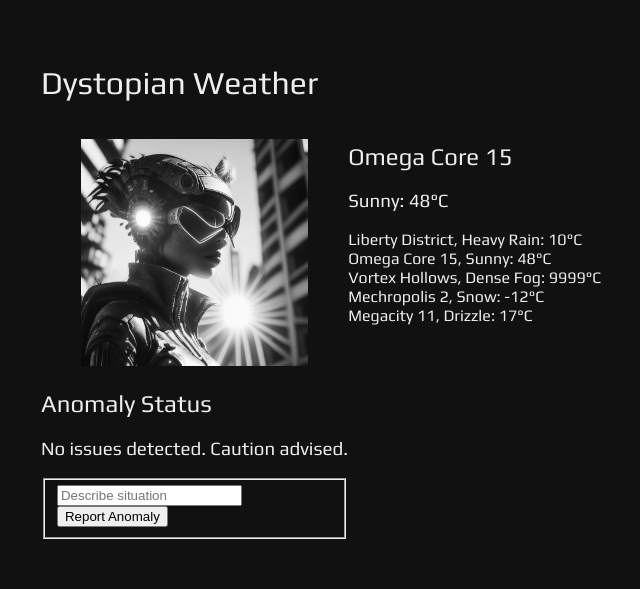
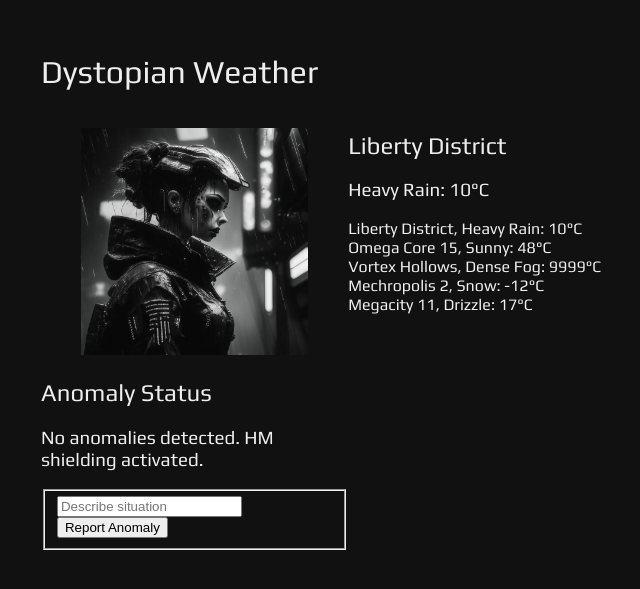
Before and after one commit to awesome-design-tokens/dtg-examples, a React (Vite) app in the folder headless-ui-react/: page / in a window 1280 px wide. Shown: the part 109-698 px from the top of the page, without its empty margins (215-855 px from the left). Built offline with nearby package versions, Linux system fonts and the light colour scheme.

Commit message:
headless ui data integrated

```diff
--- a/headless-ui-react/src/app/App.tsx
+++ b/headless-ui-react/src/app/App.tsx
@@ -1,15 +1,29 @@
+import { useEffect, useState } from 'react';
+
 import { Header } from '../components/header/Header';
 import { Info } from '../components/info/Info';
 import { Picture } from '../components/picture/Picture';
 import { Report } from '../components/report/Report';
 import { Selector } from '../components/selector/Selector';
 
+import data from '../data/data';
+import { Weather } from '../types';
+
 import styles from './app.module.css';
 
-import data from '../data/data';
+const App = () => {
+  const [items, setItems] = useState<Weather[]>([]);
+  const [uid, setUid] = useState(data[0].uid);
+  const [loading, setLoading] = useState(true);
 
-const App = () => {
-  const current = data[1];
+  useEffect(() => {
+    setItems(data);
+    setLoading(false);
+  }, []);
+
+  const current = items.find((item) => uid === item.uid)!;
+
+  if (loading) return <div>Loading...</div>;
 
   return (
     <div className={styles.root}>
@@ -23,6 +37,7 @@ const App = () => {
             name="cities"
             items={data}
             onSelect={(value) => {
+              setUid(value);
               console.log('Selection', value);
             }}
           />
@@ -30,7 +45,7 @@ const App = () => {
         <aside className={styles.data}>
           <Picture code={current.code} />
           <Report
-            status="No issues detected. Caution advised."
+            status={current.status}
             onReport={(data) => {
               console.log('Report', data);
             }}
--- /dev/null
+++ b/headless-ui-react/src/types.ts
@@ -0,0 +1,9 @@
+import { WeatherCodes } from './data/globals';
+
+export interface Weather {
+  uid: string;
+  city: string;
+  code: WeatherCodes;
+  temp: number;
+  status: string;
+}
```
Also changed, not shown: headless-ui-react/src/components/selector/Selector.tsx (+3 -9 lines).
